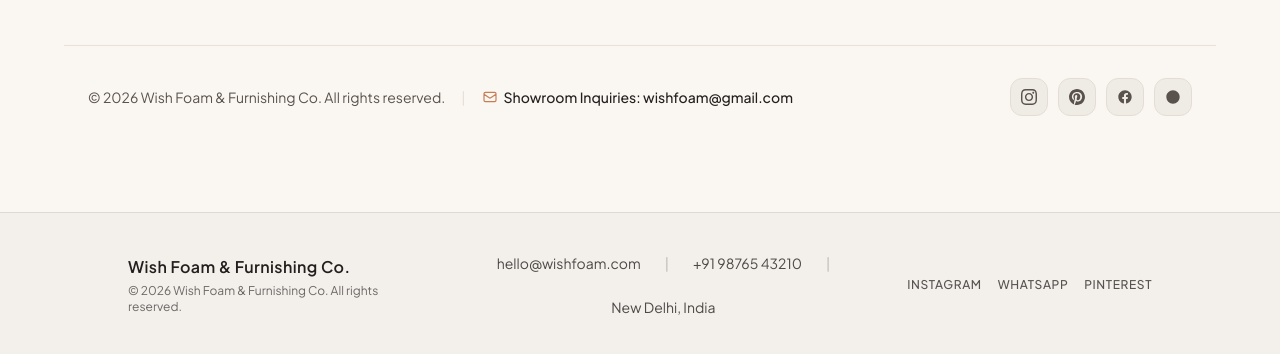
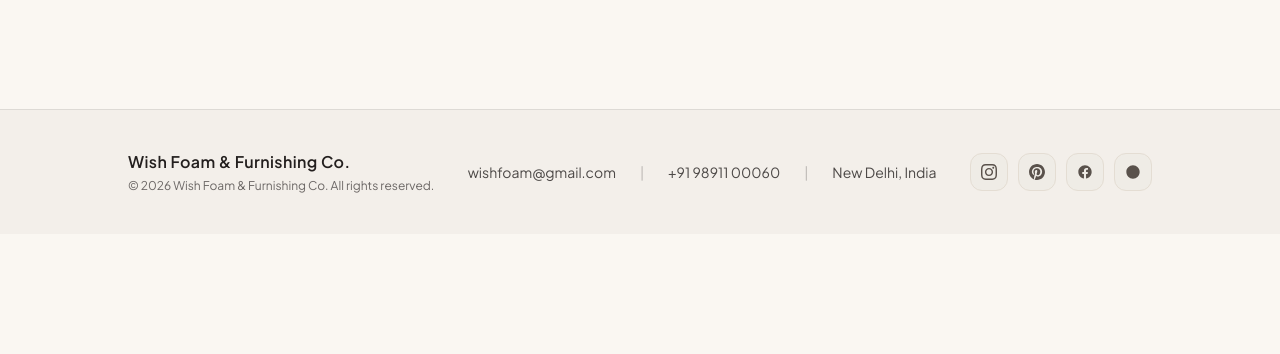
Before and after one commit to wishfoamwebsite/index.html, a plain HTML site: page index.html in a window 1280 px wide. Shown: the part 1029-1383 px from the top of the page. After the commit the page ends 1263 px from the top, so only its background shows below. Drawn offline with nearby package versions, Linux system fonts and the light colour scheme.

Commit message:
Update index.html

```diff
--- a/index.html
+++ b/index.html
@@ -256,20 +256,30 @@
 
     </main>
 
-    <!-- Footer with Showroom Inquiries, Social Links & Copyright -->
-    <footer class="relative z-10 w-full max-w-6xl mx-auto px-6 py-8 border-t border-sand/80 flex flex-col md:flex-row items-center justify-between gap-4 text-walnut text-xs sm:text-sm opacity-0 animate-fade-in-up" style="animation-delay: 0.75s;">
-        <div class="flex flex-col sm:flex-row items-center gap-2 sm:gap-4 text-center sm:text-left">
-            <p>&copy; <span id="current-year">2026</span> Wish Foam &amp; Furnishing Co. All rights reserved.</p>
-            <span class="hidden sm:inline text-sand">|</span>
-            <a href="mailto:wishfoam@gmail.com" class="inline-flex items-center gap-1.5 text-espresso hover:text-terracotta font-medium transition-colors">
-                <svg class="w-4 h-4 text-terracotta" fill="none" stroke="currentColor" stroke-width="1.8" viewBox="0 0 24 24">
-                    <path stroke-linecap="round" stroke-linejoin="round" d="M3 8l7.89 5.26a2 2 0 002.22 0L21 8M5 19h14a2 2 0 002-2V7a2 2 0 00-2-2H5a2 2 0 00-2 2v10a2 2 0 002 2z" />
-                </svg>
-                Showroom Inquiries: wishfoam@gmail.com
-            </a>
-        </div>
+    <footer class="w-full border-t border-[#231F1E]/10 bg-[#EFECE6]/60 text-[#231F1E] py-10 px-6 mt-16">
+  <div class="max-w-5xl mx-auto flex flex-col md:flex-row items-center justify-between gap-6 text-sm">
 
-        <!-- Social Links -->
+    <!-- Brand & Copyright -->
+    <div class="text-center md:text-left">
+      <p class="font-semibold tracking-wide text-base">Wish Foam & Furnishing Co.</p>
+      <p class="text-[#231F1E]/65 text-xs mt-1">© 2026 Wish Foam & Furnishing Co. All rights reserved.</p>
+    </div>
+
+    <!-- Contact & Location -->
+    <div class="flex flex-wrap items-center justify-center gap-6 text-[#231F1E]/80 text-xs sm:text-sm">
+
+        wishfoam@gmail.com
+
+      <span class="hidden sm:inline text-[#231F1E]/25">|</span>
+
+        +91 98911 00060
+
+      <span class="hidden sm:inline text-[#231F1E]/25">|</span>
+      <span>New Delhi, India</span>
+    </div>
+
+    <!-- Social Links -->
+      <!-- Social Links -->
         <div class="flex items-center gap-2.5">
             <!-- Instagram -->
             <a href="#instagram" aria-label="Follow Wish Foam & Furnishing Co. on Instagram" class="p-2.5 rounded-xl bg-linen border border-sand text-walnut hover:text-terracotta hover:border-terracotta/50 hover:bg-white transition-all duration-200">
@@ -299,7 +309,10 @@
                 </svg>
             </a>
         </div>
-    </footer>
+
+
+  </div>
+</footer>
 
     <!-- Interactive Logic: Countdown Timer & VIP Waitlist Validation -->
     <script>
@@ -447,35 +460,4 @@
         });
     </script>
 </body>
-    <footer class="w-full border-t border-[#231F1E]/10 bg-[#EFECE6]/60 text-[#231F1E] py-10 px-6 mt-16">
-  <div class="max-w-5xl mx-auto flex flex-col md:flex-row items-center justify-between gap-6 text-sm">
-
-    <!-- Brand & Copyright -->
-    <div class="text-center md:text-left">
-      <p class="font-semibold tracking-wide text-base">Wish Foam & Furnishing Co.</p>
-      <p class="text-[#231F1E]/65 text-xs mt-1">© 2026 Wish Foam & Furnishing Co. All rights reserved.</p>
-    </div>
-
-    <!-- Contact & Location -->
-    <div class="flex flex-wrap items-center justify-center gap-6 text-[#231F1E]/80 text-xs sm:text-sm">
-      <a href="mailto:hello@wishfoam.com" class="hover:text-[#C87D55] transition-colors">
-        hello@wishfoam.com
-      </a>
-      <span class="hidden sm:inline text-[#231F1E]/25">|</span>
-      <a href="tel:+919876543210" class="hover:text-[#C87D55] transition-colors">
-        +91 98765 43210
-      </a>
-      <span class="hidden sm:inline text-[#231F1E]/25">|</span>
-      <span>New Delhi, India</span>
-    </div>
-
-    <!-- Social Links -->
-    <div class="flex items-center gap-4 text-xs font-medium uppercase tracking-wider text-[#231F1E]/75">
-      <a href="#" aria-label="Instagram" class="hover:text-[#C87D55] transition-colors">Instagram</a>
-      <a href="#" aria-label="WhatsApp" class="hover:text-[#C87D55] transition-colors">WhatsApp</a>
-      <a href="#" aria-label="Pinterest" class="hover:text-[#C87D55] transition-colors">Pinterest</a>
-    </div>
-
-  </div>
-</footer>
 </html>
```
